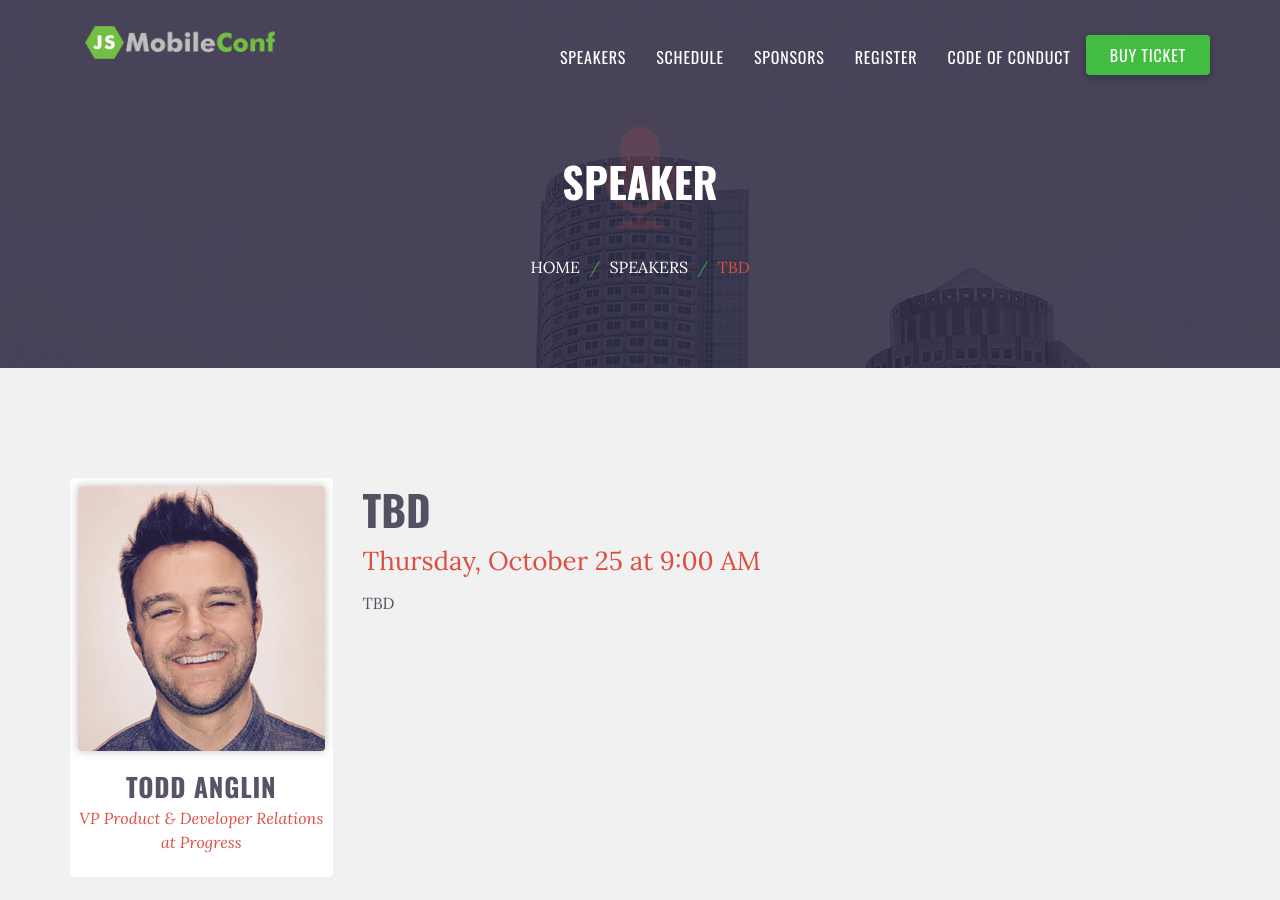
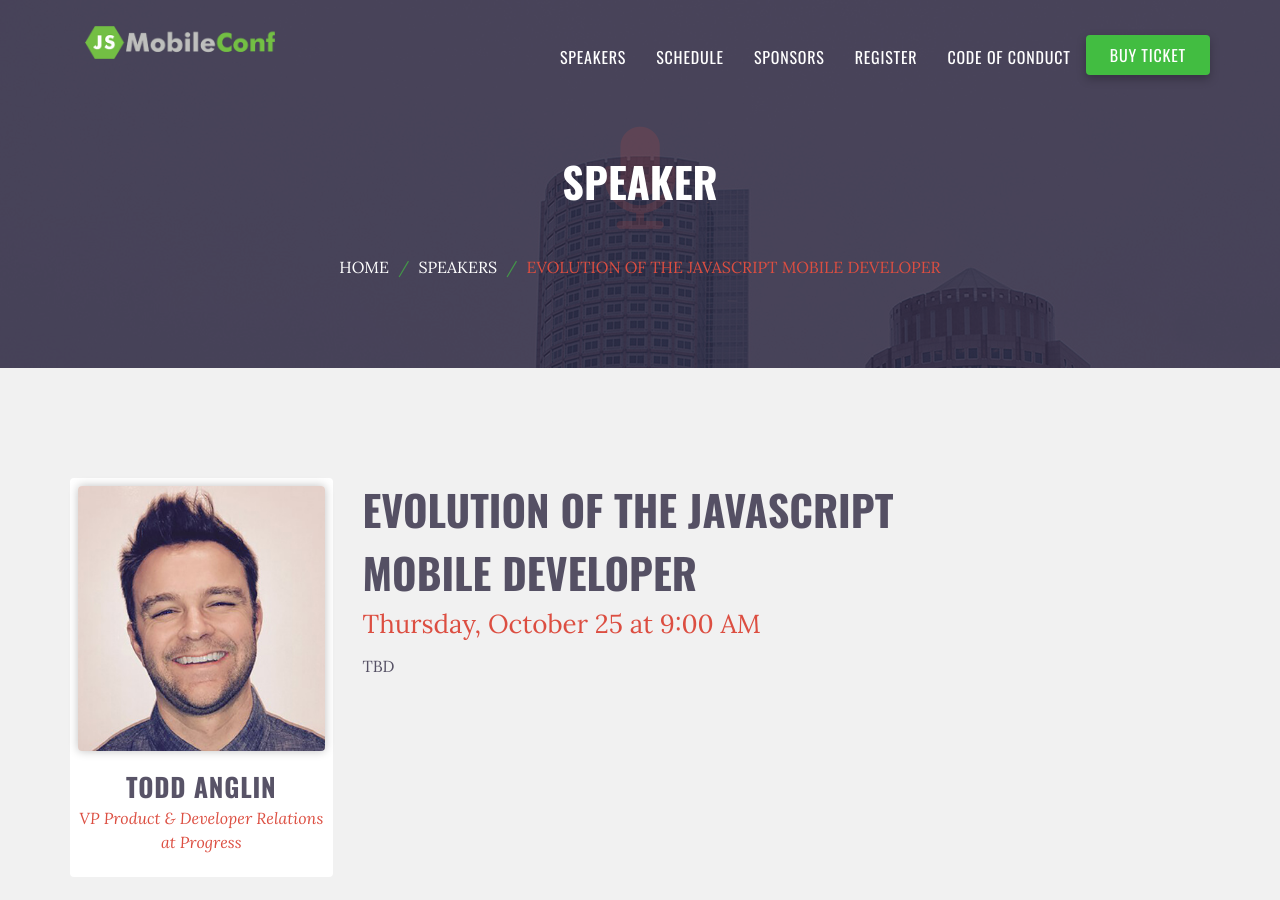
Before and after one commit to remotesynth/jsMobileConf, a Jekyll site: the page built from schedule/keynote-day1-1.md, in a window 1280 px wide and 900 px high. Built offline with Jekyll 4.4.1, drawn with Linux system fonts in a browser that asks for light colours.

Commit message:
todd's keynote slot

```diff
--- a/_includes/schedule.html
+++ b/_includes/schedule.html
@@ -11,7 +11,7 @@
                                 <span class="heading">Schedule</span>
                             </h2>
                             <p class="text">
-                                Two days. Two tracks. Tons of great speakers. More details coming soon.
+                                Two days. Two tracks. Tons of great speakers. All JavaScript.
                             </p>
                         </div>
                     </div>
--- a/schedule/keynote-day1-1.md
+++ b/schedule/keynote-day1-1.md
@@ -1,12 +1,12 @@
 ---
 layout: session
-title: TBD
+title: Evolution of the JavaScript Mobile Developer
 speaker-last-name: Anglin
 day: 1
 keynote: true
 order: 1
 start-time: "9:00 AM"
-short-description: "TBD"
+short-description: "The past, present, and future of JavaScript and mobile app development."
 ---
 
 TBD
```
